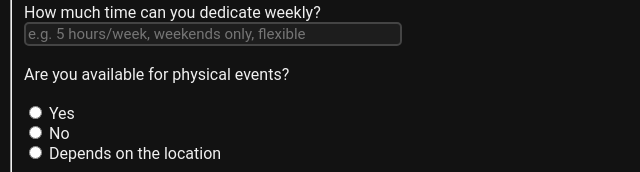
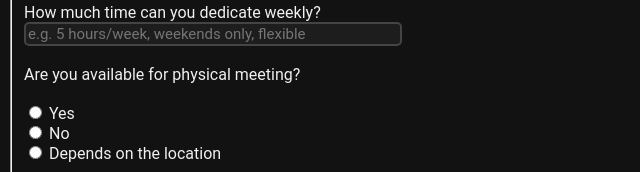
Before and after one commit to assine068/TrippleV-Recruitment, a plain HTML site: page index.html in a window 1280 px wide. Shown: the part 903-1075 px from the top of the page, 0-640 px from the left. Drawn offline with Linux system fonts and the light colour scheme.

Commit message:
Update index.html

```diff
--- a/index.html
+++ b/index.html
@@ -75,7 +75,7 @@
       <input type="text" name="week-time" id="week-time" class="text" placeholder="e.g. 5 hours/week, weekends only, flexible"><br><br>
 
 
-      <label for="availability">Are you available for physical events?</label><br><br>
+      <label for="availability">Are you available for physical meeting?</label><br><br>
       <div class="available">
         <label><input type="radio" name="availability" value="Yes" required> Yes</label><br>
         <label><input type="radio" name="availability" value="No"> No</label><br>
```
